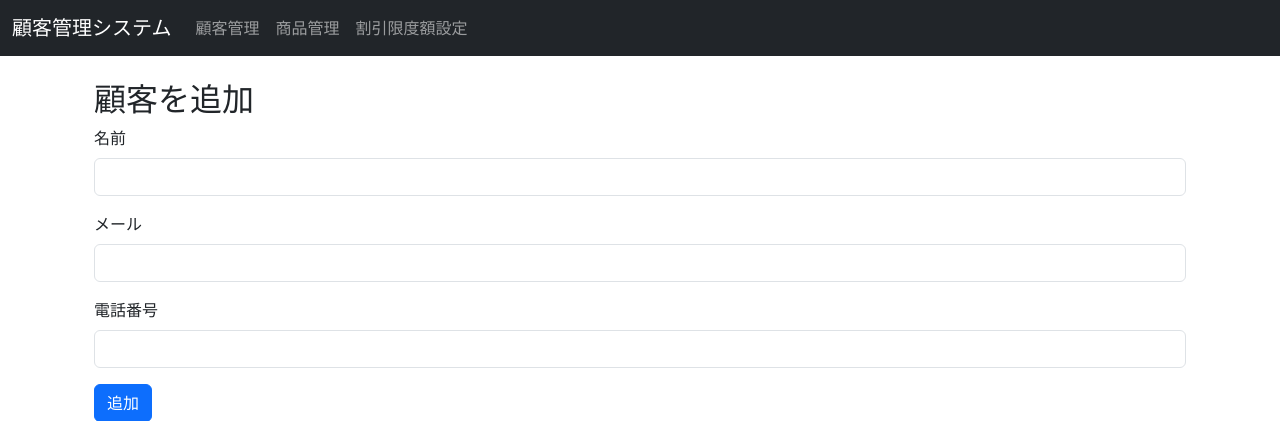
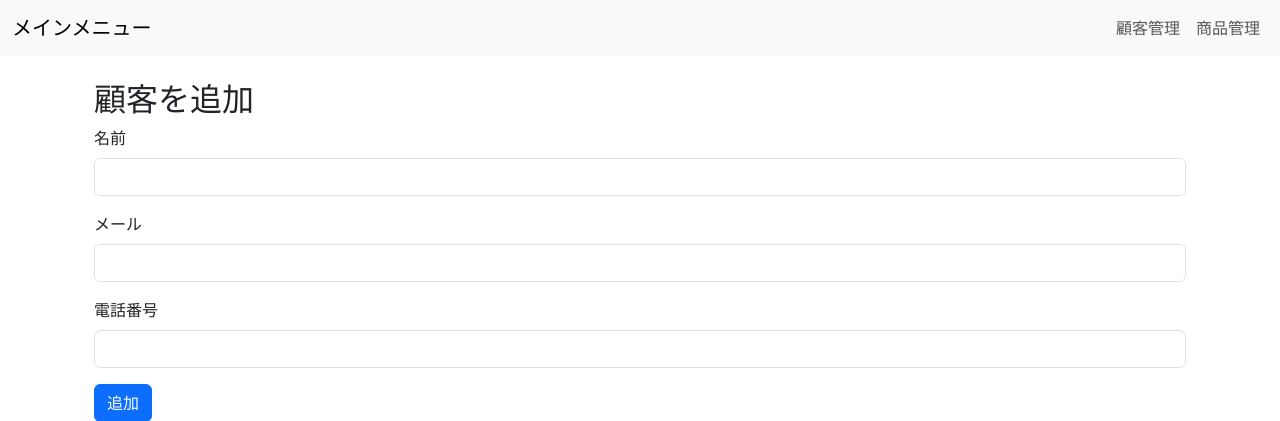
Before and after one commit to sk04237/customer_managementsystem, a Flask app: page /customers/add in a window 1280 px wide. Shown: the top 421 px of the page. Run offline with Flask 3, Linux system fonts and the light colour scheme.

Commit message:
Update base.html

```diff
--- a/app/templates/base.html
+++ b/app/templates/base.html
@@ -2,26 +2,22 @@
 <html lang="ja">
 <head>
     <meta charset="UTF-8">
-    <meta name="viewport" content="width=device-width, initial-scale=1.0">
+    <meta name="viewport" content="width=device-width, initial-scale=1">
     <title>{% block title %}顧客管理システム{% endblock %}</title>
-    <link href="https://cdn.jsdelivr.net/npm/bootstrap@5.3.0/dist/css/bootstrap.min.css" rel="stylesheet">
+    <link rel="stylesheet" href="https://cdn.jsdelivr.net/npm/bootstrap@5.3.0/dist/css/bootstrap.min.css">
+    <link rel="stylesheet" href="https://cdn.jsdelivr.net/npm/bootstrap-icons/font/bootstrap-icons.css">
 </head>
 <body>
-    <nav class="navbar navbar-expand-lg navbar-dark bg-dark">
+    <nav class="navbar navbar-expand-lg navbar-light bg-light">
         <div class="container-fluid">
-            <a class="navbar-brand" href="/">顧客管理システム</a>
-            <button class="navbar-toggler" type="button" data-bs-toggle="collapse" data-bs-target="#navbarNav">
-                <span class="navbar-toggler-icon"></span>
-            </button>
-            <div class="collapse navbar-collapse" id="navbarNav">
-                <ul class="navbar-nav">
-                    <li class="nav-item"><a class="nav-link" href="/customers">顧客管理</a></li>
-                    <li class="nav-item"><a class="nav-link" href="/products">商品管理</a></li>
-                    <li class="nav-item"><a class="nav-link" href="/discount_settings">割引限度額設定</a></li>
-                </ul>
-            </div>
+            <a class="navbar-brand" href="/">メインメニュー</a>
+            <ul class="navbar-nav">
+                <li class="nav-item"><a class="nav-link" href="/customers">顧客管理</a></li>
+                <li class="nav-item"><a class="nav-link" href="/products_menu">商品管理</a></li>
+            </ul>
         </div>
     </nav>
+
     <div class="container mt-4">
         {% block content %}{% endblock %}
     </div>
```
